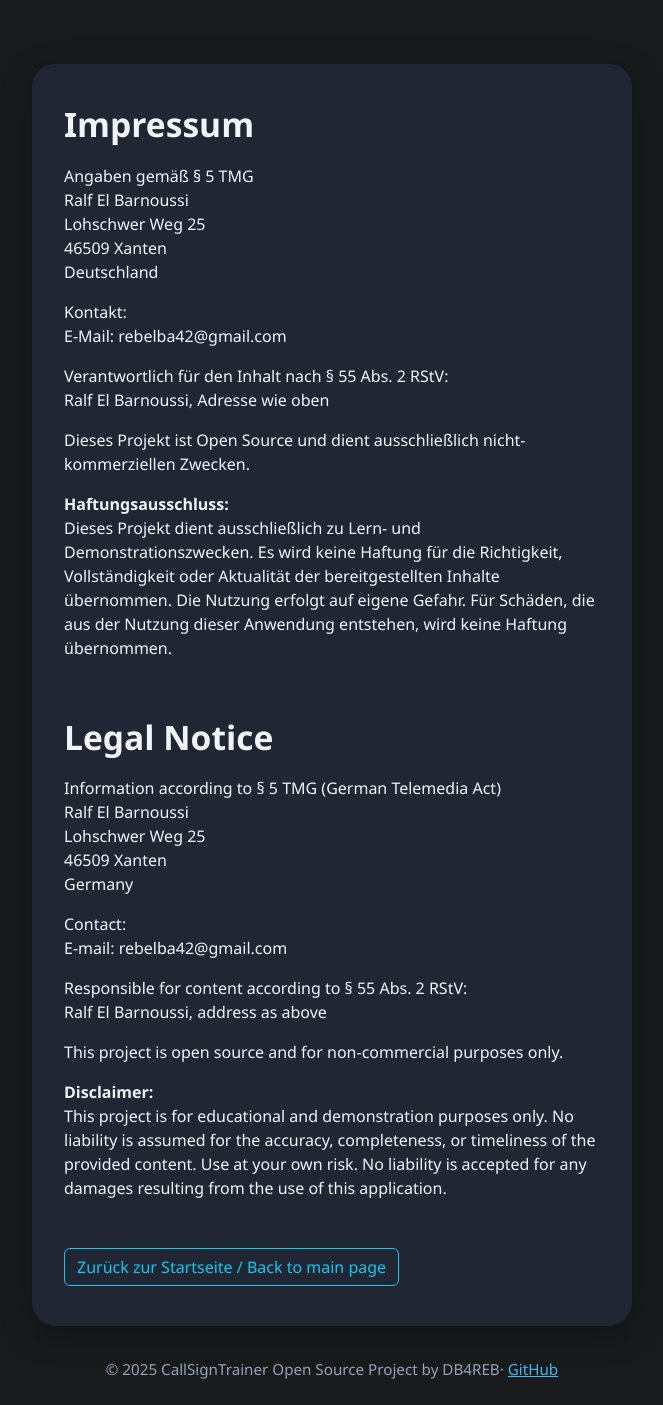
After one commit to RebElba42/CallSignTrainer, a PHP site: page /impressum.html in a window 1280 px wide. The commit adds this page. Shown: the whole page, without its empty margins (308-971 px from the left). Run offline with PHP 8.4, Linux system fonts and the light colour scheme.

Commit message:
added Legal Notice, Privacy Policy fixed version badge footer

```diff
--- a/css/style.css
+++ b/css/style.css
@@ -7,3 +7,24 @@ body {
         max-width: 700px;
     }
 }
+
+.version-row {
+    line-height: 1;
+    padding: 0;
+    margin: 0;
+    min-height: 0;
+}
+
+.version-badge {
+    background: linear-gradient(90deg, #e0e0e0 0%, #bdbdbd 100%);
+    color: #222;
+    border: 1.5px solid #888;
+    border-radius: 0.7em;
+    font-size: 0.85em;
+    font-weight: 600;
+    box-shadow: 0 2px 8px rgba(0,0,0,0.08);
+    padding: 0.05em 0.6em;
+    letter-spacing: 0.03em;
+    vertical-align: middle;
+    margin: 0;
+}
--- /dev/null
+++ b/impressum.html
@@ -0,0 +1,105 @@
+<!DOCTYPE html>
+<html lang="de">
+<head>
+    <meta charset="UTF-8">
+    <title>Impressum / Legal Notice</title>
+    <meta name="viewport" content="width=device-width, initial-scale=1.0">
+    <link href="https://cdn.jsdelivr.net/npm/bootstrap@5.3.3/dist/css/bootstrap.min.css" rel="stylesheet">
+    <link rel="stylesheet" href="css/style.css">
+    <link rel="icon" type="image/x-icon" href="favicon.ico">
+    <style>
+        body {
+            background: #181a1b;
+            color: #f1f5f9;
+        }
+        .legal-card {
+            background: rgba(34, 39, 54, 0.97);
+            border-radius: 1.5rem;
+            box-shadow: 0 0.5rem 2rem rgba(0,0,0,0.25);
+            padding: 2.5rem 2rem;
+            max-width: 600px;
+            margin: 4rem auto 2rem auto;
+        }
+        h1 {
+            font-size: 2.1rem;
+            font-weight: 700;
+            margin-bottom: 1.2rem;
+        }
+        hr {
+            border-top: 1px solid #334155;
+            margin: 2rem 0 1.5rem 0;
+        }
+        .btn-back {
+            margin-top: 2rem;
+        }
+        footer {
+            color: #94a3b8;
+            font-size: 0.95em;
+            text-align: center;
+            margin-bottom: 1.5rem;
+        }
+        a {
+            color: #38bdf8;
+        }
+        a:hover {
+            color: #0ea5e9;
+        }
+    </style>
+</head>
+<body>
+    <div class="legal-card">
+        <h1>Impressum</h1>
+        <p>
+            Angaben gemäß § 5 TMG<br>
+            Ralf El Barnoussi<br>
+            Lohschwer Weg 25<br>
+            46509 Xanten<br>
+            Deutschland
+        </p>
+        <p>
+            Kontakt:<br>
+            E-Mail: rebelba42@gmail.com
+        </p>
+        <p>
+            Verantwortlich für den Inhalt nach § 55 Abs. 2 RStV:<br>
+            Ralf El Barnoussi, Adresse wie oben
+        </p>
+        <p>
+            Dieses Projekt ist Open Source und dient ausschließlich nicht-kommerziellen Zwecken.
+        </p>
+        <p>
+            <strong>Haftungsausschluss:</strong><br>
+            Dieses Projekt dient ausschließlich zu Lern- und Demonstrationszwecken. Es wird keine Haftung für die Richtigkeit, Vollständigkeit oder Aktualität der bereitgestellten Inhalte übernommen. Die Nutzung erfolgt auf eigene Gefahr. Für Schäden, die aus der Nutzung dieser Anwendung entstehen, wird keine Haftung übernommen.
+        </p>
+        <hr>
+        <h1>Legal Notice</h1>
+        <p>
+            Information according to § 5 TMG (German Telemedia Act)<br>
+            Ralf El Barnoussi<br>
+            Lohschwer Weg 25<br>
+            46509 Xanten<br>
+            Germany
+        </p>
+        <p>
+            Contact:<br>
+            E-mail: rebelba42@gmail.com
+        </p>
+        <p>
+            Responsible for content according to § 55 Abs. 2 RStV:<br>
+            Ralf El Barnoussi, address as above
+        </p>
+        <p>
+            This project is open source and for non-commercial purposes only.
+        </p>
+        <p>
+            <strong>Disclaimer:</strong><br>
+            This project is for educational and demonstration purposes only. No liability is assumed for the accuracy, completeness, or timeliness of the provided content. Use at your own risk. No liability is accepted for any damages resulting from the use of this application.
+        </p>
+        <a href="index.html" class="btn btn-outline-info btn-back">Zurück zur Startseite / Back to main page</a>
+    </div>
+    <footer>
+        &copy; 2025 CallSignTrainer Open Source Project by DB4REB&middot;
+        <a href="https://github.com/RebElba42/CallSignTrainer" target="_blank">GitHub</a>
+    </footer>
+</body>
+</html>
--- /dev/null
+++ b/robots.txt
@@ -0,0 +1,2 @@
+User-agent: *
+Disallow: /
```
Also changed, not shown: datenschutz.html (added, +73 -0 lines), index.html (+12 -6 lines), js/settings.js (+13 -0 lines), js/version.js (+5 -20 lines).
